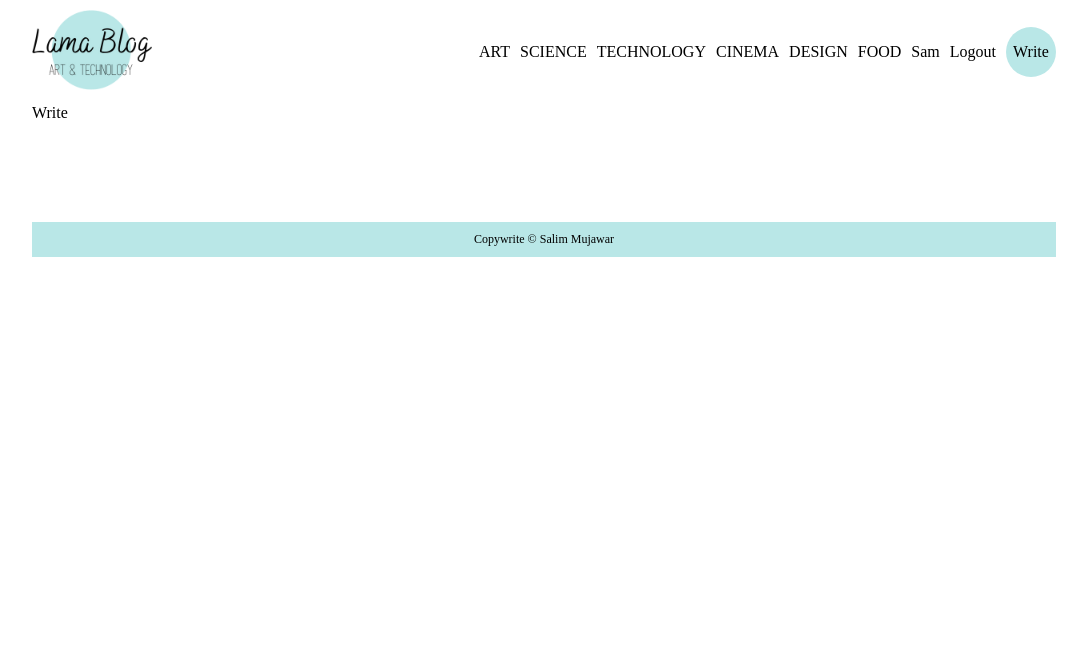
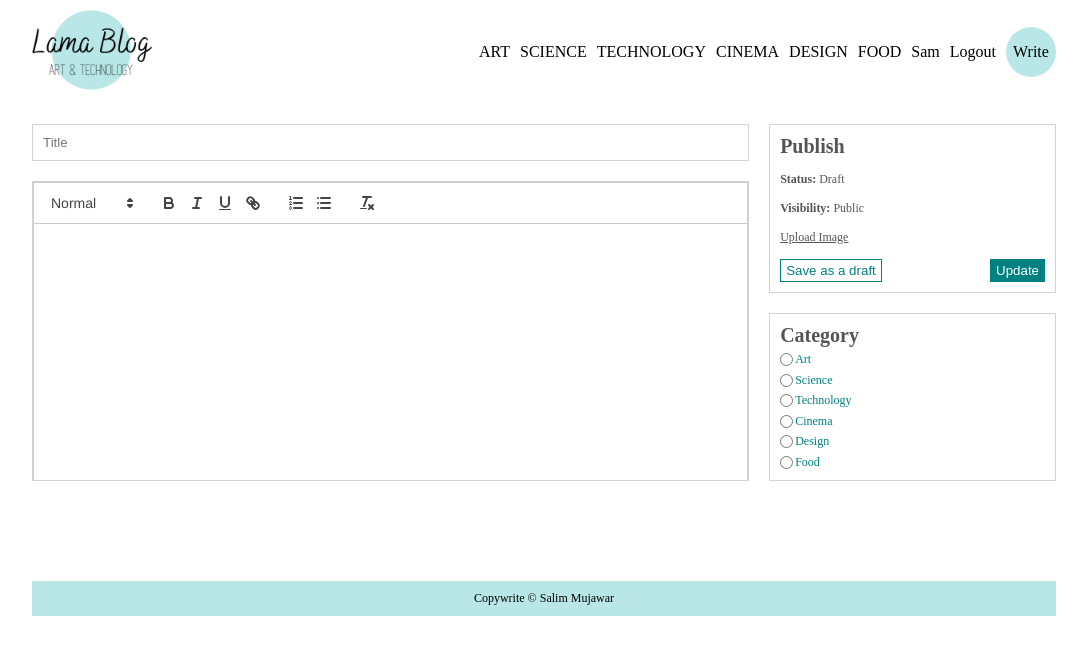
Before and after one commit to salimmujawar/blog-node-react-mysql, a React (Create React App) app in the folder client/: page /write in a window 1280 px wide. Shown: the top 654 px of the page, without its empty margins (96-1183 px from the left). Built offline with nearby package versions, Linux system fonts and the light colour scheme.

Commit message:
React Design the Post Write Page

```diff
--- a/client/package.json
+++ b/client/package.json
@@ -8,6 +8,7 @@
     "@testing-library/user-event": "^13.5.0",
     "react": "^18.2.0",
     "react-dom": "^18.2.0",
+    "react-quill": "^2.0.0",
     "react-router-dom": "^6.4.2",
     "react-scripts": "5.0.1",
     "sass": "^1.55.0",
--- a/client/src/pages/Write.jsx
+++ b/client/src/pages/Write.jsx
@@ -1,9 +1,62 @@
 import React from "react"
+import { useState } from "react";
+import ReactQuill from "react-quill";
+import 'react-quill/dist/quill.snow.css'
 
 const Write = () => {
+  const [value, setValue] = useState("");
   return (
-    <div>
-      Write
+    <div className="add">
+      <div className="content">
+        <input type="text" name="title" placeholder="Title"/>
+        <div className="editorContainer">
+          <ReactQuill className="editor" theme="snow" value={value} onChange={setValue}></ReactQuill>
+        </div>
+      </div>
+      <div className="menu">
+        <div className="item">
+          <h1>Publish</h1>
+          <span>
+            <b>Status: </b> Draft
+          </span>
+          <span>
+            <b>Visibility: </b> Public
+          </span>
+          <input style={{display:"none"}}type="file" id="file" name="" />
+          <label className="file" htmlFor="file">Upload Image</label>
+          <div className="buttons">
+            <button>Save as a draft</button>
+            <button>Update</button>
+          </div>
+        </div>
+        <div className="item">
+          <h1>Category</h1>
+          <div className="cat">
+            <input type="radio" name="cat" value="art" id="art" />
+            <label htmlFor="art">Art</label>
+          </div>
+          <div className="cat">
+            <input type="radio" name="cat" value="science" id="science" />
+            <label htmlFor="science">Science</label>
+          </div>
+          <div className="cat">
+            <input type="radio" name="cat" value="technology" id="technology" />
+            <label htmlFor="technology">Technology</label>
+          </div>
+          <div className="cat">
+            <input type="radio" name="cat" value="cinema" id="cinema" />
+            <label htmlFor="cinema">Cinema</label>
+          </div>
+          <div className="cat">
+            <input type="radio" name="cat" value="design" id="design" />
+            <label htmlFor="design">Design</label>
+          </div>
+          <div className="cat">
+            <input type="radio" name="cat" value="food" id="food" />
+            <label htmlFor="food">Food</label>
+          </div>
+        </div>
+      </div>
     </div>
   );
 }
--- a/client/src/scss/style.scss
+++ b/client/src/scss/style.scss
@@ -287,5 +287,88 @@
       }
     }
 
+    //Write Page
+    .add {
+      margin-top: 20px;
+      display: flex;
+      gap: 20px;
+
+      .content{
+        flex: 5;
+        display: flex;
+        flex-direction: column;
+        gap: 20px;
+
+        input {
+          padding: 10px;
+          border: 1px solid lightgray;
+        }
+
+        .editorContainer {
+          height: 300px;
+          overflow: scroll;
+          border: 1px solid lightgray;
+          .editor {
+            height: 100%;
+            border: none;
+          }
+        }
+      }
+
+      .menu{
+        flex: 2;
+        display: flex;
+        flex-direction: column;
+        gap: 20px;
+
+        .item {
+          padding: 10px;
+          border: 1px solid lightgray;
+          flex: 1;
+          display: flex;
+          flex-direction: column;
+          justify-content: space-between;
+          font-size: 12px;
+          color: #555;
+          h1 {
+            font-size: 20px;
+          }
+          .file {
+            text-decoration: underline;
+            cursor: pointer;
+          }
+
+          .buttons {
+            display: flex;
+            justify-content: space-between;
+
+            :first-child {
+              cursor: pointer;
+              color: teal;
+              background-color: white;
+              border: 1px solid teal;
+              padding: 3px 5px;
+            }
+            :last-child {
+              cursor: pointer;
+              color: white;
+              background-color: teal;
+              border: 1px solid teal;
+              padding: 3px 5px;
+            }
+          }
+
+          .cat {
+            display: flex;
+            align-items: center;
+            gap: 2px;
+            color: teal;
+          }
+        }
+      }
+    }
+
+
+
   }
 }
```
Also changed, not shown: 2 other files (tests, documents, lock files or other folders).
